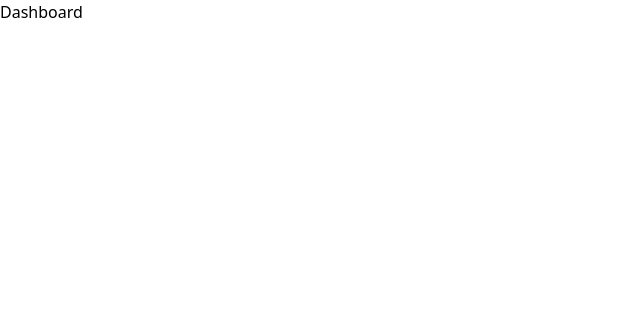
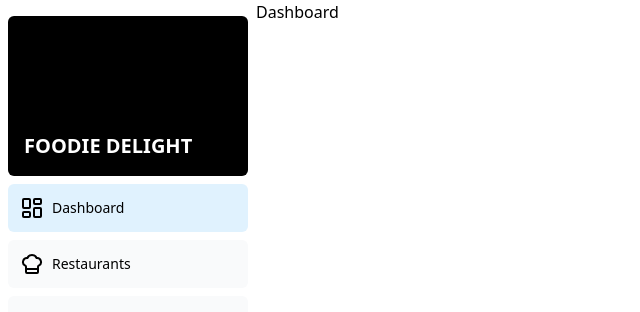
Before and after one commit to BisheshAgarwal/foodie-delight-admin, a React (Vite) app: page / in a window 1280 px wide. Shown: the top 312 px of the page, without its empty margins (0-640 px from the left). Built offline with nearby package versions, Linux system fonts and the light colour scheme.

Commit message:
feature (sidebar): add the sidebar component to all the routes

```diff
--- /dev/null
+++ b/src/components/nav-links.tsx
@@ -0,0 +1,43 @@
+"use client";
+
+import { ChefHat, LayoutDashboard } from "lucide-react";
+import { NavLink } from "react-router-dom";
+import { useLocation } from "react-router-dom";
+import clsx from "clsx";
+
+// Map of links to display in the side navigation.
+// Depending on the size of the application, this would be stored in a database.
+const links = [
+  { name: "Dashboard", href: "/", icon: LayoutDashboard },
+  {
+    name: "Restaurants",
+    href: "/restaurants",
+    icon: ChefHat,
+  },
+];
+
+export default function NavLinks() {
+  const location = useLocation();
+  return (
+    <>
+      {links.map((link) => {
+        const LinkIcon = link.icon;
+        return (
+          <NavLink
+            key={link.name}
+            to={link.href}
+            className={clsx(
+              "flex h-[48px] grow items-center justify-center gap-2 rounded-md bg-gray-50 p-3 text-sm font-medium hover:bg-sky-100 hover:text-black md:flex-none md:justify-start md:p-2 md:px-3",
+              {
+                "bg-sky-100 text-black": location.pathname === link.href,
+              }
+            )}
+          >
+            <LinkIcon className="w-6" />
+            <p className="hidden md:block">{link.name}</p>
+          </NavLink>
+        );
+      })}
+    </>
+  );
+}
--- /dev/null
+++ b/src/components/sidebar.tsx
@@ -0,0 +1,27 @@
+import { Link } from "react-router-dom";
+// import AcmeLogo from '@/app/ui/acme-logo';
+import NavLinks from "./nav-links";
+// import SwapiLogo from "./swapi-logo";
+import { Outlet } from "react-router-dom";
+
+export function Sidebar() {
+  return (
+    <div className="flex h-screen flex-col md:flex-row md:overflow-hidden">
+      <div className="flex h-full flex-col px-3 py-4 md:px-2 w-full flex-none md:w-64">
+        <Link
+          className="mb-2 flex h-20 items-end justify-start rounded-md bg-black p-4 md:h-40"
+          to="/"
+        >
+          <div className="text-white">
+            <h1 className="uppercase font-bold text-xl">Foodie Delight</h1>
+          </div>
+        </Link>
+        <div className="flex grow flex-row justify-between space-x-2 md:flex-col md:space-x-0 md:space-y-2">
+          <NavLinks />
+          <div className="hidden h-auto w-full grow rounded-md bg-gray-50 md:block"></div>
+        </div>
+      </div>
+      <Outlet />
+    </div>
+  );
+}
--- a/src/main.tsx
+++ b/src/main.tsx
@@ -6,8 +6,12 @@ import Restaurants from "./routes/restaurants.tsx";
 import AddRestaurant from "./routes/add-restaurant.tsx";
 import EditRestaurant from "./routes/edit-restaurant.tsx";
 import Dashboard from "./routes/dashboard.tsx";
+import { Sidebar } from "./components/sidebar.tsx";
 
 const router = createBrowserRouter([
+  {
+    element: <Sidebar />,
+    children: [
       {
         path: "/",
         element: <Dashboard />,
@@ -24,6 +28,8 @@ const router = createBrowserRouter([
         path: "/restaurants/:id/edit",
         element: <EditRestaurant />,
       },
+    ],
+  },
 ]);
 
 ReactDOM.createRoot(document.getElementById("root")!).render(
```
Lines whose indentation alone changed are shown as unchanged.
